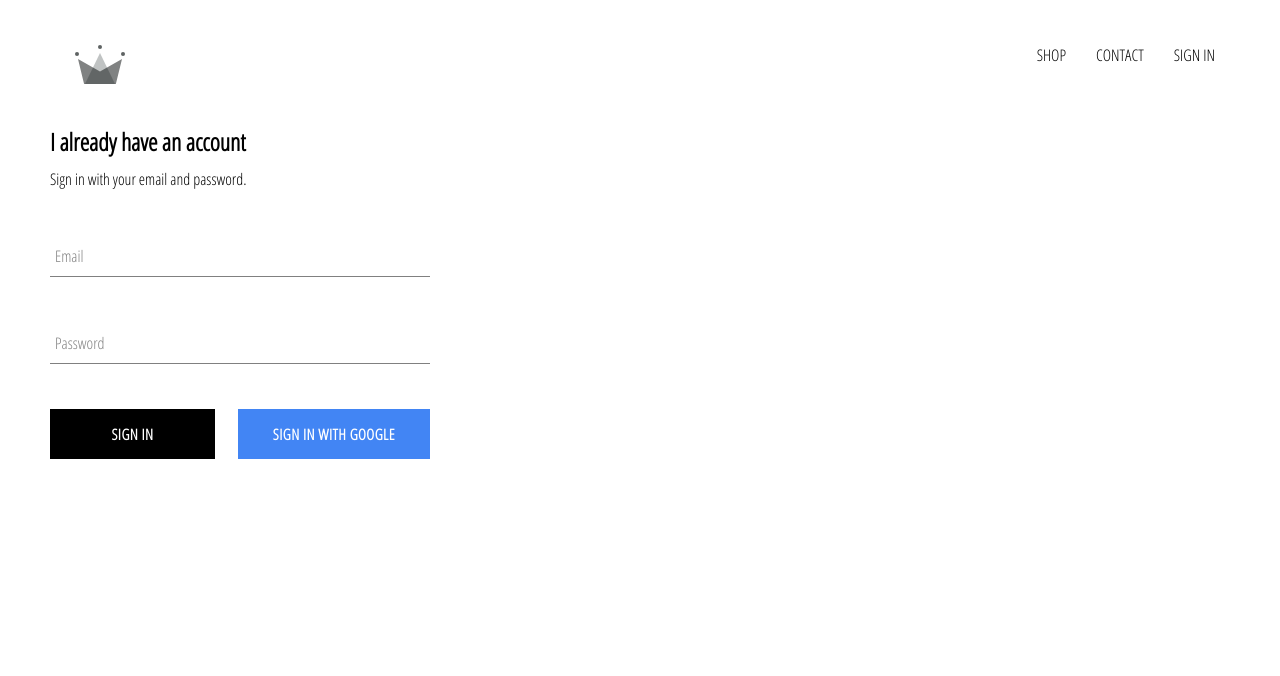
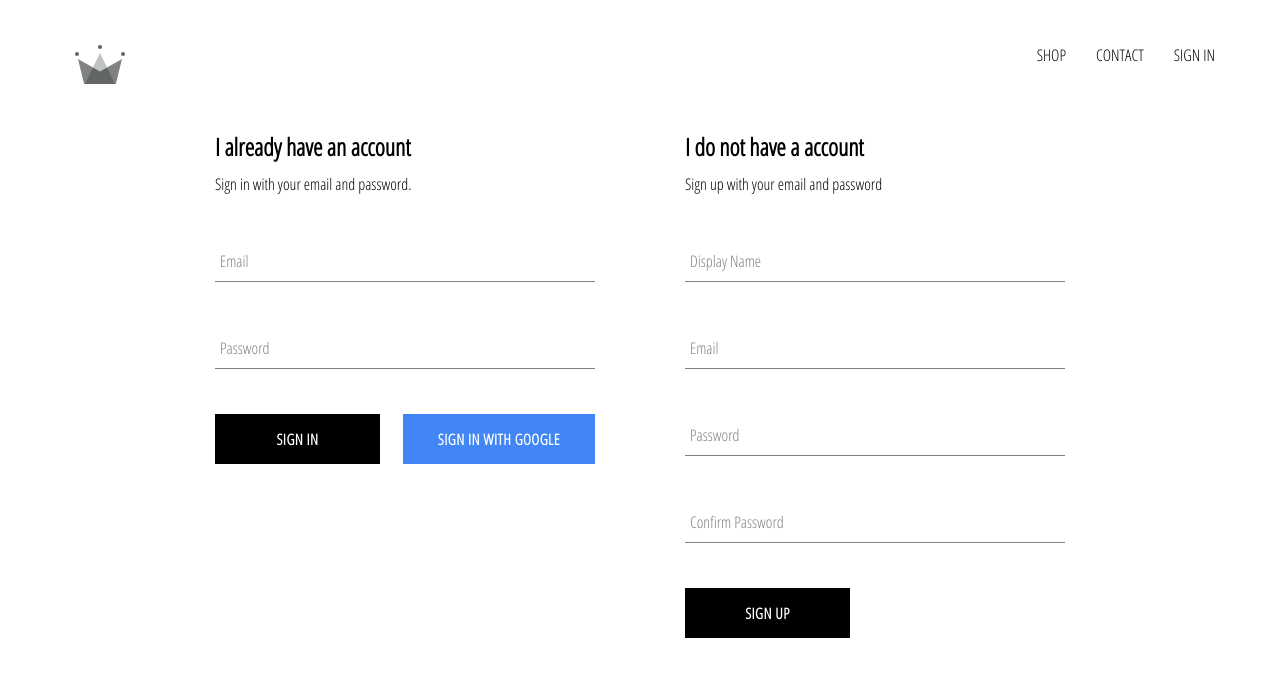
Before and after one commit to Kiwiwuqiao/crown-clothing, a React (Create React App) app: page /signin in a window 1280 px wide. Shown: the top 676 px of the page. Built offline with nearby package versions, Linux system fonts and the light colour scheme; no server answers.

Commit message:
Implements firebase utils, includes ability to store authenticated users into our firestore database.

```diff
--- a/src/App.js
+++ b/src/App.js
@@ -2,13 +2,11 @@
 import { Route, Switch } from 'react-router-dom';
 import './App.css';
 import Header from './components/header/header.component';
-import { auth } from './firebase/firebase.utils';
+import { auth, createUsersProfile } from './firebase/firebase.utils';
 
 import Homepage from './pages/homepage/homepage.component';
 import ShopPage from './pages/shop/shop.component';
 import SignInAndSignUpPage from './pages/sign-in-and-sign-up/sign-in-and-sign-up.component';
-
-
 
 class App extends Component {
   constructor(props) {
@@ -23,8 +21,26 @@
   unsubscribeFromAuth = null
 
   componentDidMount() {
-    this.unsubscribeFromAuth = auth.onAuthStateChanged(user => {
-      this.setState({ currentUser: user })
+    this.unsubscribeFromAuth = auth.onAuthStateChanged(async userAuth => {
+      if (userAuth) {
+
+        const userRef = await createUsersProfile(userAuth)
+
+        userRef.onSnapshot(snapShot => {
+          this.setState({
+            currentUser: {
+              id: snapShot.id,
+              ...snapShot.data()
+            }
+          }, () => { console.log(this.state) })
+
+        })
+
+      } else {
+        this.setState({ currentUser: userAuth })
+        // console.log(this.state);
+      }
+
     })
   }
 
--- a/src/components/collection-item/collection-item.component.jsx
+++ b/src/components/collection-item/collection-item.component.jsx
@@ -1,4 +1,3 @@
-import CollectionPreview from "../collection-preview/collection-preview.component"
 import "./collection-item.styles.scss"
 
 const CollectionItem = ({ id, name, price, imageUrl }) => (
--- /dev/null
+++ b/src/components/sign-up/sign-up.component.jsx
@@ -0,0 +1,74 @@
+
+import { Component } from "react";
+import { auth, createUsersProfile } from "../../firebase/firebase.utils";
+import CustomButton from "../custom-button/custom-button.component";
+import FormInput from "../form-input/form-input.component";
+import "./sign-up.styles.scss"
+
+class SignUp extends Component {
+    constructor() {
+        super()
+
+        this.state = {
+            displayName: "",
+            email: "",
+            password: "",
+            confirmPassword: ""
+        }
+    }
+
+    handleSubmit = async e => {
+        e.preventDefault()
+
+        const { displayName, email, password, confirmPassword } = this.state
+        if (password !== confirmPassword) {
+            alert("Passwords don't match")
+            return;
+        }
+
+        try {
+            const user = await auth.createUserWithEmailAndPassword(email, password)
+            console.log(user)
+            createUsersProfile(user, { displayName })
+
+            this.setState({
+                displayName: "",
+                email: "",
+                password: "",
+                confirmPassword: ""
+            })
+
+        } catch (error) {
+
+            alert(error.message)
+        }
+    }
+
+    handleChange = e => {
+        const { name, value } = e.target
+
+        this.setState({ [name]: value })
+    }
+
+    render() {
+
+        const { displayName, email, password, confirmPassword } = this.state
+
+        return <div className="sign-up">
+            <h2 className="title">I do not have a account</h2>
+            <span>Sign up with your email and password</span>
+
+            <form onSubmit={this.handleSubmit} className="sign-up-form">
+                <FormInput type='text' name='displayName' value={displayName} handleChange={this.handleChange} label="Display Name" required />
+                <FormInput type='email' name='email' value={email} handleChange={this.handleChange} label="Email" required />
+                <FormInput type='password' name='password' value={password} handleChange={this.handleChange} label="Password" required />
+                <FormInput type='password' name='confirmPassword' value={confirmPassword} handleChange={this.handleChange} label="Confirm Password" required />
+
+                <CustomButton type="submit">SIGN UP</CustomButton>
+
+            </form>
+        </div>
+    }
+}
+
+export default SignUp
--- /dev/null
+++ b/src/components/sign-up/sign-up.styles.scss
@@ -0,0 +1,9 @@
+.sign-up {
+    display: flex;
+    flex-direction: column;
+    width: 380px;
+
+    .title {
+        margin: 10px 0;
+    }
+}
--- a/src/firebase/firebase.utils.js
+++ b/src/firebase/firebase.utils.js
@@ -12,6 +12,31 @@
     measurementId: "G-MLZRDGMPNG"
 }
 
+export const createUsersProfile = async (userAuth, ...additionalData) => {
+    if (!userAuth) return;
+
+    const userRef = firestore.doc(`users/${userAuth.uid}`)
+    const snapShot = await userRef.get()
+
+    if (!snapShot.exists) {
+        const { displayName, email } = userAuth
+        const createdAt = new Date()
+
+        try {
+            await userRef.set({
+                displayName,
+                email,
+                createdAt,
+                ...additionalData
+            })
+        } catch (error) {
+            console.log('error creating user', error.message);
+        }
+    }
+
+    return userRef
+}
+
 firebase.initializeApp(config)
 
 export const auth = firebase.auth()
--- a/src/pages/sign-in-and-sign-up/sign-in-and-sign-up.component.jsx
+++ b/src/pages/sign-in-and-sign-up/sign-in-and-sign-up.component.jsx
@@ -1,9 +1,13 @@
 // import "./sign-in-and-sign-up.styles.scss"
-
+import "./sign-in-and-sign-up.styles.scss"
 import SignIn from "../../components/sign-in/sign-in.component"
+import SignUp from "../../components/sign-up/sign-up.component"
 
 const SignInAndSignUpPage = () => (
-    <SignIn className="sign-in-and-sign-up">SIGN IN</SignIn>
+    <div className="sign-in-and-sign-up">
+        <SignIn />
+        <SignUp />
+    </div>
 )
 
 export default SignInAndSignUpPage
--- /dev/null
+++ b/src/pages/sign-in-and-sign-up/sign-in-and-sign-up.styles.scss
@@ -0,0 +1,7 @@
+.sign-in-and-sign-up {
+    width: 850px;
+    display: flex;
+    justify-content: space-between;
+    margin: 30px auto;
+
+}
```
Also changed, not shown: 1 other file (tests, documents, lock files or other folders).
